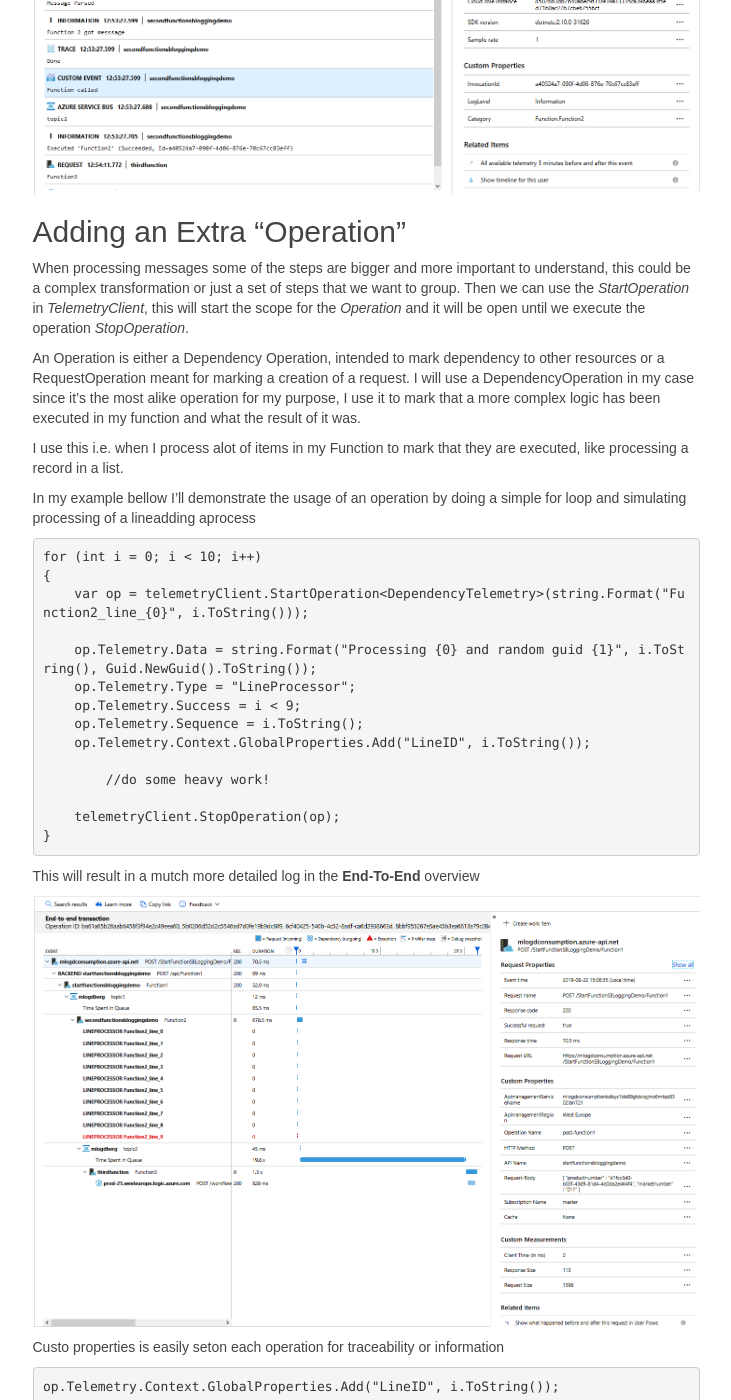
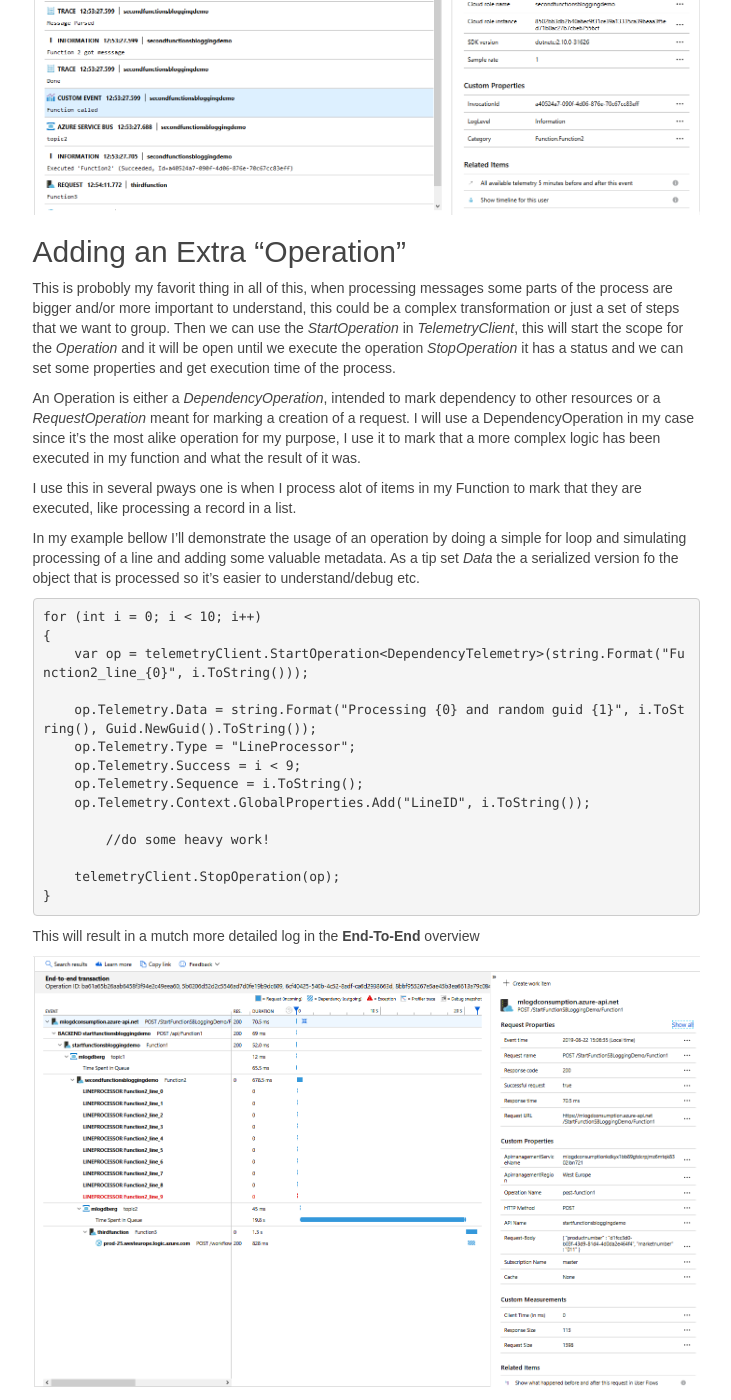
Before and after one commit to MLogdberg/mlogdberg.github.io, a Jekyll site: the page built from _posts/2019-08-23-Function and Application Insight part 2.md, in a window 1280 px wide and 1400 px high, scrolled down 2549 px. Shown: the whole window, without its empty margins (230-961 px from the left). Built offline with Jekyll 4.4.1, drawn with Linux system fonts in a browser that asks for light colours; nearby versions of some CDN libraries; some web fonts are replaced; comment, search, counter and statistics services are not loaded; some of the changed text lies outside the part shown.

Commit message:
fixed some typos

````diff
--- a/_posts/2019-08-23-Function and Application Insight part 2.md
+++ b/_posts/2019-08-23-Function and Application Insight part 2.md
@@ -19,11 +19,11 @@
 
 
 ## Connecting custom logs from TelemetryClient
-Either we need more custom logging options than the one the standard *ILogger* provides or we have alot of logging today that is not connected to the endo to end scenario. We need attach these to our end-to-end logging experience via the **TelemtryClient** to take advantage of the more advanced logging features.
+If we need more custom logging options than the provided in the standard *ILogger* provides or we have alot of logging today with *TelemetryClient* that is not connected to the endo to end scenario. We need attach these to our end-to-end logging experience via the **TelemtryClient** to take advantage of the more advanced logging features.
 
 In order to achieve this we need to add some context properties to our instance, here is one way to do this via Service Bus, here we recieve the Message object.
 
-From the Message object we can extract the Activity, this is an extension in the *Microsoft.Azure.ServiceBus.Diagnostics* namespace. From this we can get the *RootId* and *ParentId* wich is the current Operation Id and the parent id. [Read more on how the Operation id is built and how the hierarchy is designed](https://github.com/dotnet/corefx/blob/master/src/System.Diagnostics.DiagnosticSource/src/HierarchicalRequestId.md)
+From the Message object we can extract the Activity, this is an extension found in the *Microsoft.Azure.ServiceBus.Diagnostics* namespace. From the result of this operation we can get the *RootId* and *ParentId* wich is the values for  the current Operation Id and the parent id. [Read more on how the Operation id is built and how the hierarchy is designed](https://github.com/dotnet/corefx/blob/master/src/System.Diagnostics.DiagnosticSource/src/HierarchicalRequestId.md)
 
 ```csharp
 public string Run([ServiceBusTrigger("topic1", "one", Connection = "servicebusConnection")]Message message, ILogger log)
@@ -77,15 +77,15 @@
 ![Event in Telemetrylist](/assets/uploads/2019/08/functionsAi-endtoendoevent.png)
 
 ## Adding an Extra "Operation"
-When processing messages some of the steps are bigger and more important to understand, this could be a complex transformation or just a set of steps that we want to group.
-Then we can use the *StartOperation* in *TelemetryClient*, this will start the scope for the *Operation* and it will be open until we execute the operation *StopOperation*.
+This is probobly my favorit thing in all of this, when processing messages some parts of the process are bigger and/or more important to understand, this could be a complex transformation or just a set of steps that we want to group.
+Then we can use the *StartOperation* in *TelemetryClient*, this will start the scope for the *Operation* and it will be open until we execute the operation *StopOperation* it has a status and we can set some properties and get execution time of the process.
 
-An Operation is either a Dependency Operation, intended to mark dependency to other resources or a RequestOperation meant for marking a creation of a request.
+An Operation is either a *DependencyOperation*, intended to mark dependency to other resources or a *RequestOperation* meant for marking a creation of a request.
 I will use a DependencyOperation in my case since it's the most alike operation for my purpose, I use it to mark that a more complex logic has been executed in my function and what the result of it was.
 
-I use this i.e. when I process alot of items in my Function to mark that they are executed, like processing a record in a list.
+I use this in several pways one is when I process alot of items in my Function to mark that they are executed, like processing a record in a list.
 
-In my example bellow I'll demonstrate the usage of an operation by doing a simple for loop and simulating processing of a lineadding  aprocess
+In my example bellow I'll demonstrate the usage of an operation by doing a simple for loop and simulating processing of a line and adding some valuable metadata. As a tip set *Data* the a serialized version fo the object that is processed so it's easier to understand/debug etc.
 
 ```csharp
 for (int i = 0; i < 10; i++)
@@ -108,7 +108,7 @@
 
 ![Operation in Overview](/assets/uploads/2019/08/functionsAi-endtoendwithoperation.png)
 
-Custo properties is easily seton each operation for traceability or information
+Custom properties is easily set on each operation for traceability or information, bellow is how we can add **LineID** as a custom property.
 
 ```csharp
 op.Telemetry.Context.GlobalProperties.Add("LineID", i.ToString());
````
Also changed, not shown: other parts of _posts/2019-08-23-Function and Application Insight part 2.md (+1 -1 lines).
